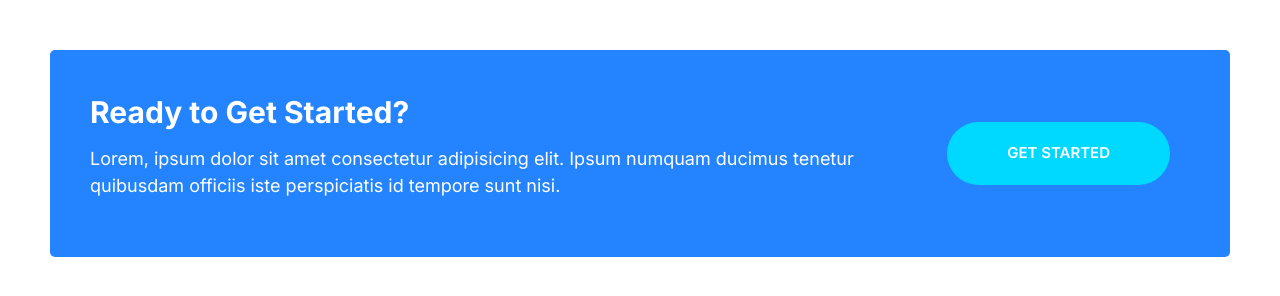
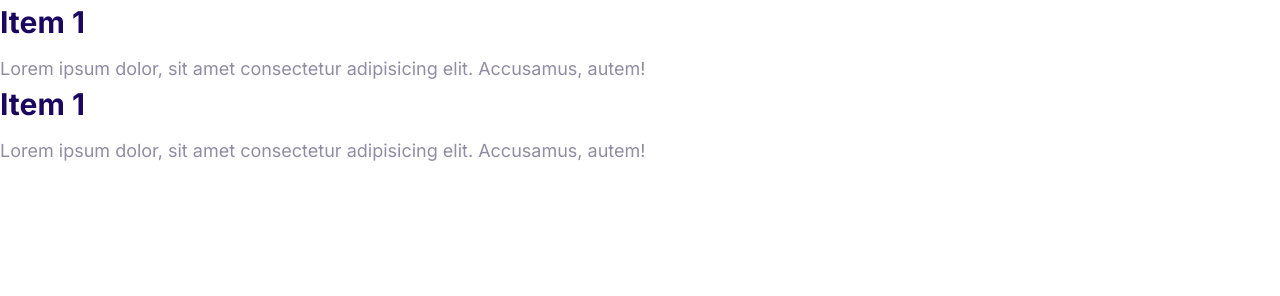
Before and after one commit to connorwestleydev/moshify, a plain HTML site: page index.html in a window 1280 px wide. Drawn offline with Linux system fonts and the light colour scheme.

Commit message:
Implement the collapsible component

```diff
--- a/css/styles.css
+++ b/css/styles.css
@@ -249,8 +249,8 @@ a {
 }
 
 .btn--block {
+  display: inline-block;
   width: 100%;
-  display: inline-block;
 }
 
 @media screen and (min-width: 1024px) {
@@ -476,8 +476,8 @@ a {
 
 .testimonial__image > .icon-container {
   position: absolute;
+  right: -32px;
   top: 3rem;
-  right: -32px;
 }
 
 @media screen and (min-width: 768px) {
@@ -493,8 +493,8 @@ a {
 
 /* Callouts */
 .callout {
+  border-radius: 5px;
   padding: 4rem;
-  border-radius: 5px;
 }
 
 .callout--primary {
@@ -504,13 +504,13 @@ a {
 
 .callout__heading {
   color: #fff;
+  font-size: 3rem;
   margin-top: 0;
-  font-size: 3rem;
 }
 
 .callout .btn {
+  align-self: center;
   justify-self: center;
-  align-self: center;
 }
 
 .callout__content {
@@ -531,3 +531,36 @@ a {
     margin: 0 2rem;
   }
 }
+
+/* Collapsibles */
+.collapsible__header {
+  display: flex;
+  justify-content: space-between;
+}
+
+.collapsible__heading {
+  font-size: 3rem;
+  margin-top: 0;
+}
+
+.collapsible__chevron {
+  transform: rotate(-90deg);
+  transition: transform 0.3s;
+}
+
+.collapsible__content {
+  max-height: 0;
+  opacity: 0;
+  overflow: hidden;
+  transition: all 0.3s;
+}
+
+.collapsible--expanded .collapsible__chevron {
+  transform: rotate(0);
+}
+
+.collapsible--expanded .collapsible__content {
+  display: block;
+  max-height: 100vh;
+  opacity: 1;
+}
--- a/index.html
+++ b/index.html
@@ -12,19 +12,31 @@
     <link rel="stylesheet" href="css/normalize.css" />
     <link rel="stylesheet" href="css/styles.css" />
   </head>
-  <body style="padding: 5rem">
-    <div class="callout callout--primary">
-      <div class="grid grid--1x2">
-        <div class="callout__content">
-          <h2 class="callout__heading">Ready to Get Started?</h2>
-          <p>
-            Lorem, ipsum dolor sit amet consectetur adipisicing elit. Ipsum
-            numquam ducimus tenetur quibusdam officiis iste perspiciatis id
-            tempore sunt nisi.
-          </p>
-        </div>
-        <a href="#" class="btn btn--secondary btn--stretched">Get Started</a>
+  <body>
+    <div class="collapsible collapsible--expanded">
+      <header class="collapsible__header">
+        <h2 class="collapsible__heading">Item 1</h2>
+        <svg class="icon icon--white collapsible__chevron">
+          <use xlink:href="images/sprite.svg#chevron"></use>
+        </svg>
+      </header>
+      <div class="collapsible__content">
+        Lorem ipsum dolor, sit amet consectetur adipisicing elit. Accusamus,
+        autem!
       </div>
     </div>
+    <div class="collapsible collapsible--expanded">
+      <header class="collapsible__header">
+        <h2 class="collapsible__heading">Item 1</h2>
+        <svg class="icon icon--white collapsible__chevron">
+          <use xlink:href="images/sprite.svg#chevron"></use>
+        </svg>
+      </header>
+      <div class="collapsible__content">
+        Lorem ipsum dolor, sit amet consectetur adipisicing elit. Accusamus,
+        autem!
+      </div>
+    </div>
+    <script src="js/main.js"></script>
   </body>
 </html>
--- /dev/null
+++ b/js/main.js
@@ -0,0 +1,6 @@
+const collapsibles = document.querySelectorAll(".collapsible");
+collapsibles.forEach((item) =>
+  item.addEventListener("click", function () {
+    this.classList.toggle("collapsible--expanded");
+  })
+);
```
Also changed, not shown: components/collapsibles.html (added, +12 -0 lines).
